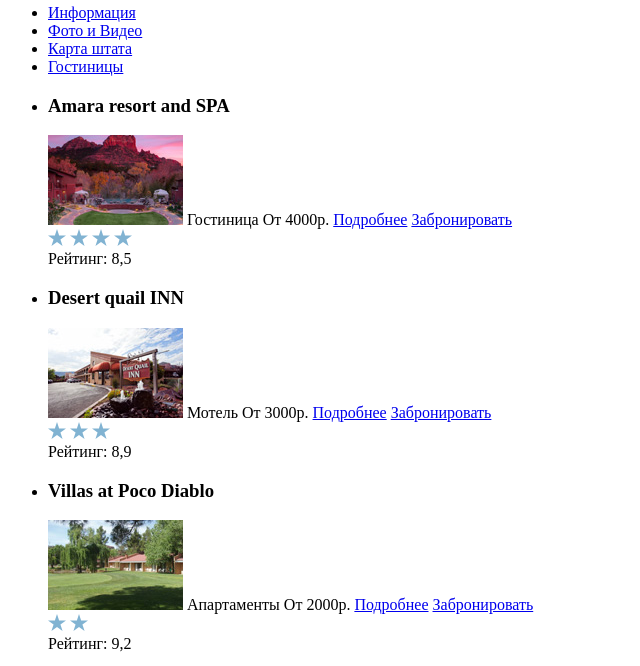
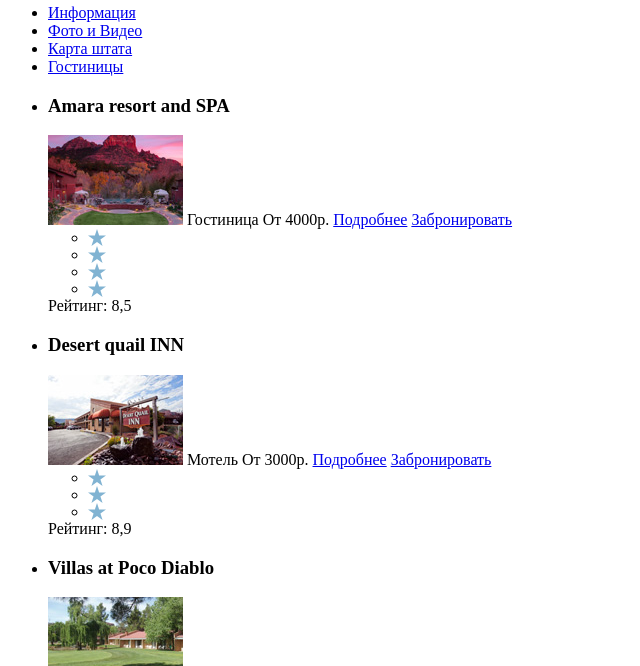
Before and after one commit to Andruhch/865325-sedona-24, a plain HTML site: page inner.html in a window 1280 px wide. Shown: the part 94-760 px from the top of the page, without its empty margins (0-640 px from the left). Drawn offline with Linux system fonts and the light colour scheme.

Commit message:
Добавление картинок в проект fix

```diff
--- /dev/null
+++ b/css/style.css
@@ -0,0 +1,11 @@
+.promo-image {
+    background: url("../img/background-photo.jpg") no-repeat ;
+    width: 1200px;
+    height: 800px;
+}
+
+.hotel-stars li {
+    background: url("../img/star.svg") no-repeat;
+    width: 18px ;
+    height: 17px;
+}
--- a/inner.html
+++ b/inner.html
@@ -3,6 +3,7 @@
 <head>
     <meta charset="UTF-8">
     <title>Sedona-hotels</title>
+    <link rel="stylesheet" href="css/style.css">
 </head>
 <body>
 <header class="main-header">
@@ -29,12 +30,12 @@
                 <span class="hotel-price">От 4000р.</span>
                 <a class="more-detal" href="#">Подробнее</a>
                 <a class="booking" href="#">Забронировать</a>
-                <div class="hotel-stars">
-                    <img src="img/star.svg" width="18" height="17" alt="4 звезды">
-                    <img src="img/star.svg" width="18" height="17" alt="">
-                    <img src="img/star.svg" width="18" height="17" alt="">
-                    <img src="img/star.svg" width="18" height="17" alt="">
-                </div>
+                <ul class="hotel-stars">
+                    <li></li>
+                    <li></li>
+                    <li></li>
+                    <li></li>
+                </ul>
                 <span class="hotel-rating">Рейтинг: 8,5</span>
             </li>
             <li class="result-list_item">
@@ -45,11 +46,11 @@
                 <span class="hotel-price">От 3000р.</span>
                 <a class="more-detal" href="#">Подробнее</a>
                 <a class="booking" href="#">Забронировать</a>
-                <div class="hotel-stars">
-                    <img src="img/star.svg" width="18" height="17" alt="3 звезды">
-                    <img src="img/star.svg" width="18" height="17" alt="">
-                    <img src="img/star.svg" width="18" height="17" alt="">
-                </div>
+                <ul class="hotel-stars">
+                    <li></li>
+                    <li></li>
+                    <li></li>
+                </ul>
                 <span class="hotel-rating">Рейтинг: 8,9</span>
             </li>
             <li class="result-list_item">
@@ -60,10 +61,10 @@
                 <span class="hotel-price">От 2000р.</span>
                 <a class="more-detal" href="#">Подробнее</a>
                 <a class="booking" href="#">Забронировать</a>
-                <div class="hotel-stars">
-                    <img src="img/star.svg" width="18" height="17" alt="2 звезды">
-                    <img src="img/star.svg" width="18" height="17" alt="">
-                </div>
+                <ul class="hotel-stars">
+                    <li></li>
+                    <li></li>
+                </ul>
                 <span class="hotel-rating">Рейтинг: 9,2</span>
             </li>
         </ul>
```
Also changed, not shown: index.html (+4 -1 lines).
